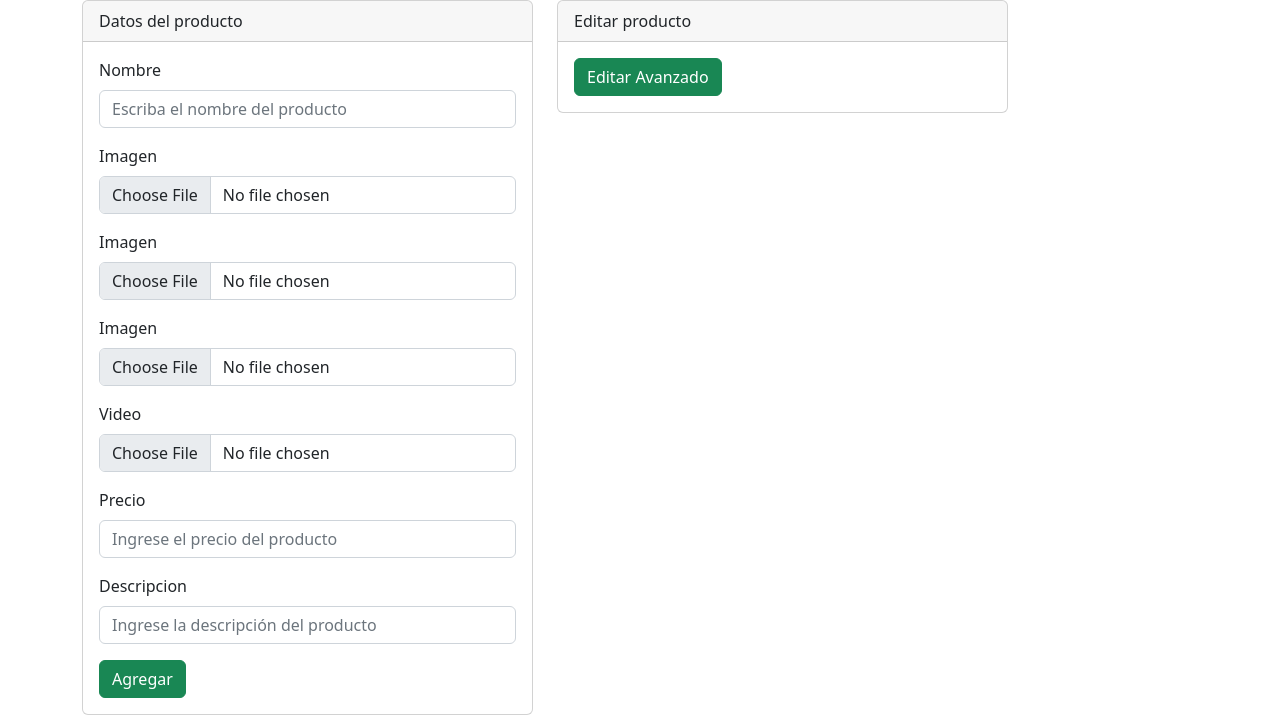
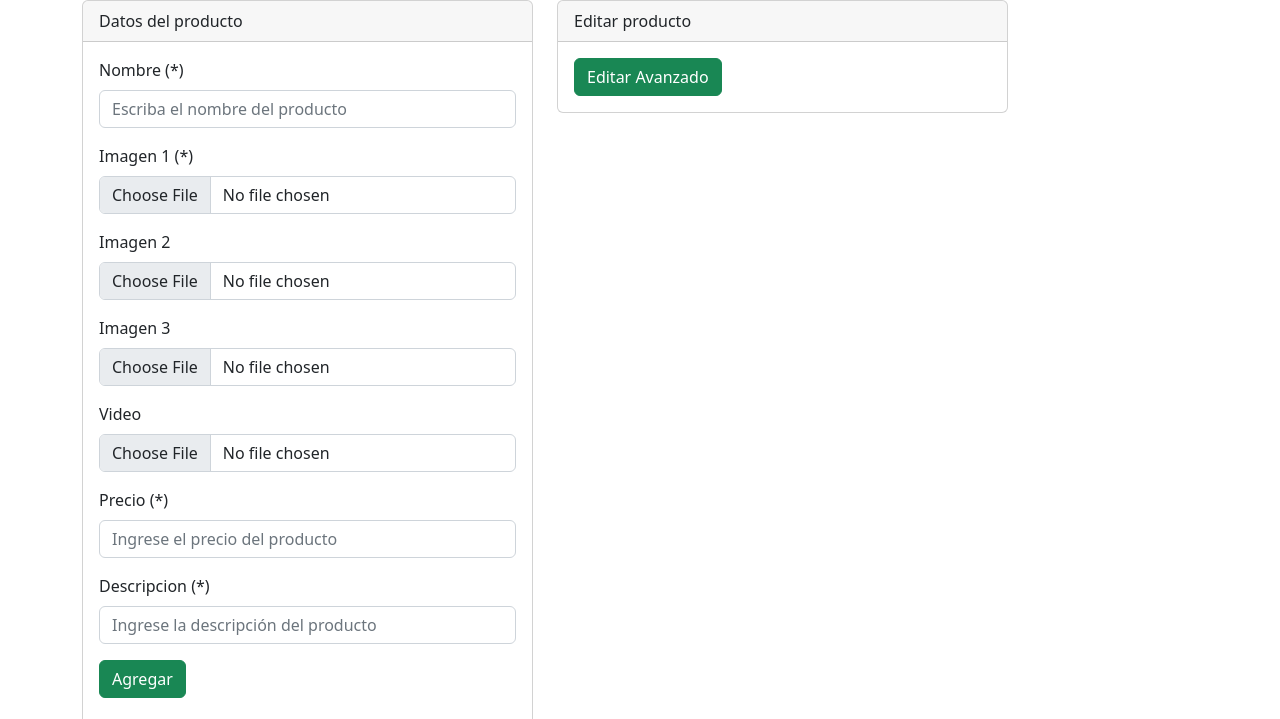
Before and after one commit to ulisestm3/ProjectTiendaVirtual, a Flask app: page /admin/productos in a window 1280 px wide. Shown: the part 56-775 px from the top of the page. Run offline with Flask 3, Linux system fonts and the light colour scheme; tables that the repository leaves empty or names only in its code hold one stand-in row (values such as "Sample post"); grey boxes are pictures that could not be loaded.

Commit message:
[Update] Modificacion del datos del producto y ruta guardar

```diff
--- a/app.py
+++ b/app.py
@@ -233,7 +233,12 @@ def admin_productos_guardar():
         _archivo3 = request.files['txtImagen3']
         _video = request.files['txtVideo']
         _precio = request.form['txtPrecio']
-        _descripcion = request.form['txtdescripcion']
+        _descripcion = request.form['txtDescripcion']
+
+        nuevoNombre1 = None
+        nuevoNombre2 = None
+        nuevoNombre3 = None
+        nuevoNombrevideo = None
 
         tiempo= datetime.now()
         horaActual=tiempo.strftime('%Y-%m-%d_%H-%M-%S')
--- a/templates/admin/productos.html
+++ b/templates/admin/productos.html
@@ -10,20 +10,20 @@
                     <div class="card-body">
                         <form action="/admin/productos/guardar" method="post" enctype="multipart/form-data">
                             <div class="mb-3">
-                                <label for="txtNombre" class="form-label">Nombre</label>
-                                <input type="text" class="form-control" name="txtNombre" id="txtNombre" placeholder="Escriba el nombre del producto">
+                                <label for="txtNombre" class="form-label">Nombre (*)</label>
+                                <input type="text" class="form-control" name="txtNombre" id="txtNombre" placeholder="Escriba el nombre del producto" required>
                             </div>
                             <div class="mb-3">
-                                <label for="txtImagen1" class="form-label">Imagen</label>
-                                <input type="file" class="form-control" name="txtImagen1" id="txtImagen1" accept="image/*" placeholder="Seleccione la imagen del producto">
+                                <label for="txtImagen1" class="form-label">Imagen 1 (*)</label>
+                                <input type="file" class="form-control" name="txtImagen1" id="txtImagen1" accept="image/*" placeholder="Seleccione la imagen del producto" required>
                             </div>
 
                             <div class="mb-3">
-                                <label for="txtImagen2" class="form-label">Imagen</label>
+                                <label for="txtImagen2" class="form-label">Imagen 2</label>
                                 <input type="file" class="form-control" name="txtImagen2" id="txtImagen2" accept="image/*" placeholder="Seleccione de la imagen del producto">
                             </div>
                             <div class="mb-3">
-                                <label for="txtImagen3" class="form-label">Imagen</label>
+                                <label for="txtImagen3" class="form-label">Imagen 3</label>
                                 <input type="file" class="form-control" name="txtImagen3" id="txtImagen3" accept="image/*" placeholder="Seleccione de la imagen del producto">
                             </div>
                             <div class="mb-3">
@@ -31,15 +31,17 @@
                                 <input type="file" class="form-control" name="txtVideo" id="txtVideo" accept="video/*" placeholder="Seleccione el video del producto">
                             </div>
                             <div class="mb-3">
-                                <label for="txtPrecio" class="form-label">Precio</label>
-                                <input type="text" class="form-control" name="txtPrecio" id="txtPrecio" placeholder="Ingrese el precio del producto">
+                                <label for="txtPrecio" class="form-label">Precio (*)</label>
+                                <input type="text" class="form-control" name="txtPrecio" id="txtPrecio" placeholder="Ingrese el precio del producto" required>
                             </div>
                             <div class="mb-3">
-                                <label for="txtDescripcion" class="form-label">Descripcion</label>
-                                <input type="text" class="form-control" name="txtDescripcion" id="txtDescripcion" placeholder="Ingrese la descripción del producto">
+                                <label for="txtDescripcion" class="form-label">Descripcion (*)</label>
+                                <input type="text" class="form-control" name="txtDescripcion" id="txtDescripcion" placeholder="Ingrese la descripción del producto" required>
                             </div>
                             <button type="submit" class="btn btn-success">Agregar</button>
                         </form>
+                            <br>
+                        <h6>(*) Campos obligatorios</h6>
                     </div>
                 </div>
             </div>
```
Also changed, not shown: templates/sitio/img/2024-04-16_12-25-49_kitpc01.jpeg (added), templates/sitio/img/2024-04-16_12-25-49_pc01.jpg (added), templates/sitio/img/2024-04-16_12-25-49_pc04.jpg (added), templates/sitio/img/2024-04-16_12-33-12_kitpc01.jpeg (added), templates/sitio/img/2024-04-16_12-40-40_kitpc01.jpeg (added), templates/sitio/img/2024-04-16_12-44-08_kitpc01.jpeg (added), templates/sitio/img/2024-04-16_12-44-16_kitpc01.jpeg (added), templates/sitio/img/2024-04-16_12-44-43_kitpc01.jpeg (added), templates/sitio/img/2024-04-16_12-44-53_kitpc01.jpeg (added), templates/sitio/img/2024-04-16_12-48-58_pc02.jpg (added), templates/sitio/img/2024-04-16_12-51-17_pc02.jpg (added), templates/sitio/img/2024-04-16_12-55-14_kitpc01.jpeg (added), templates/sitio/img/2024-04-16_12-55-14_pc04.jpg (added), templates/sitio/img/2024-04-16_12-55-43_pc04.jpg (added), 1 more files, 3 other files.
